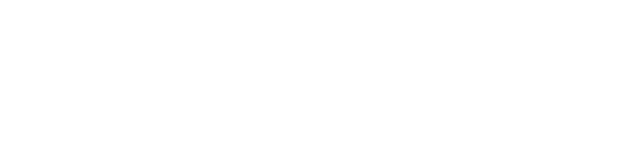
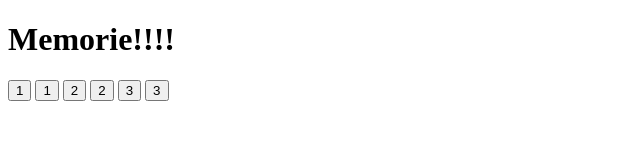
Before and after one commit to Schleiml/Memorie-webseite, a plain HTML site: page index.html in a window 1280 px wide. Shown: the whole page, without its empty margins (0-640 px from the left). Drawn offline with Linux system fonts and the light colour scheme.

Commit message:
stylesheet und Buttons

```diff
--- a/index.html
+++ b/index.html
@@ -3,9 +3,18 @@
 <head>
     <meta charset="UTF-8">
     <meta name="viewport" content="width=device-width, initial-scale=1.0">
-    <title>Document</title>
+    <title>Memorie</title>
+    <link rel="stylesheet" href="style.css">
+
 </head>
 <body>
+    <h1>Memorie!!!!</h1>
 
+    <button id="Karten">1</button>
+    <button id="Karten">1</button>
+    <button id="Karten">2</button>
+    <button id="Karten">2</button>
+    <button id="Karten">3</button>
+    <button id="Karten">3</button>
 </body>
 </html>
```
Also changed, not shown: style.css (added).
